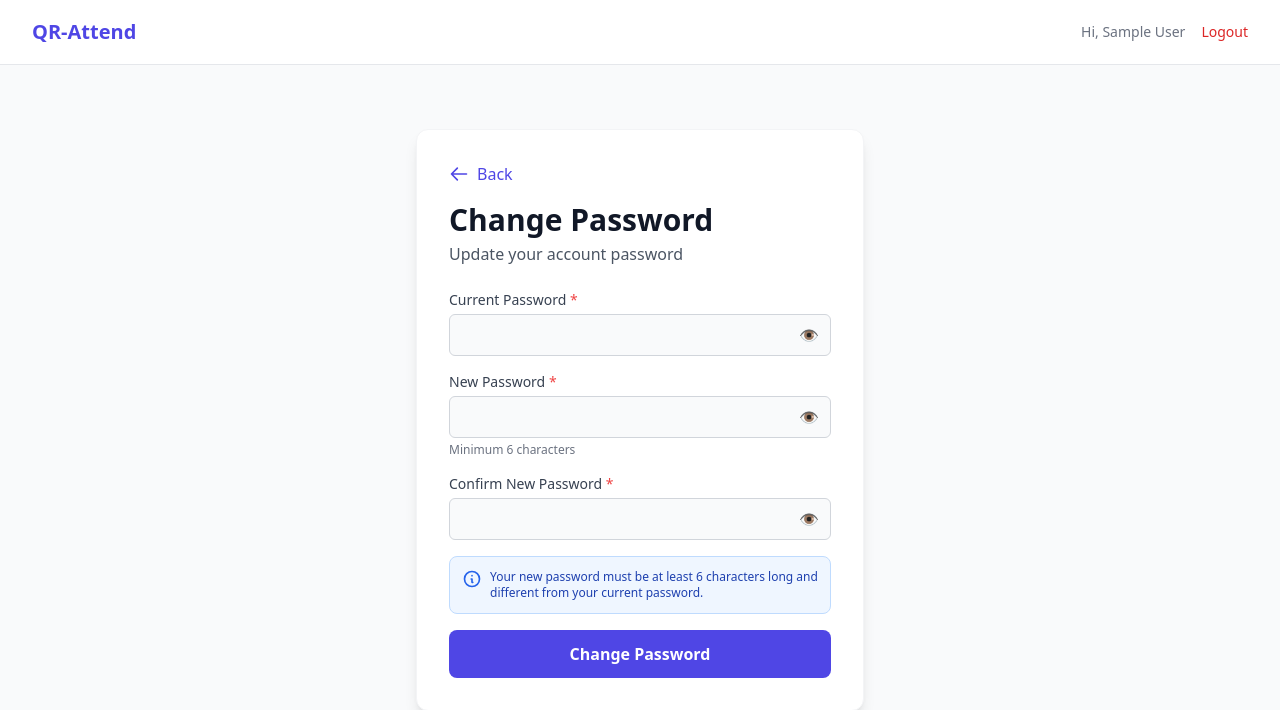
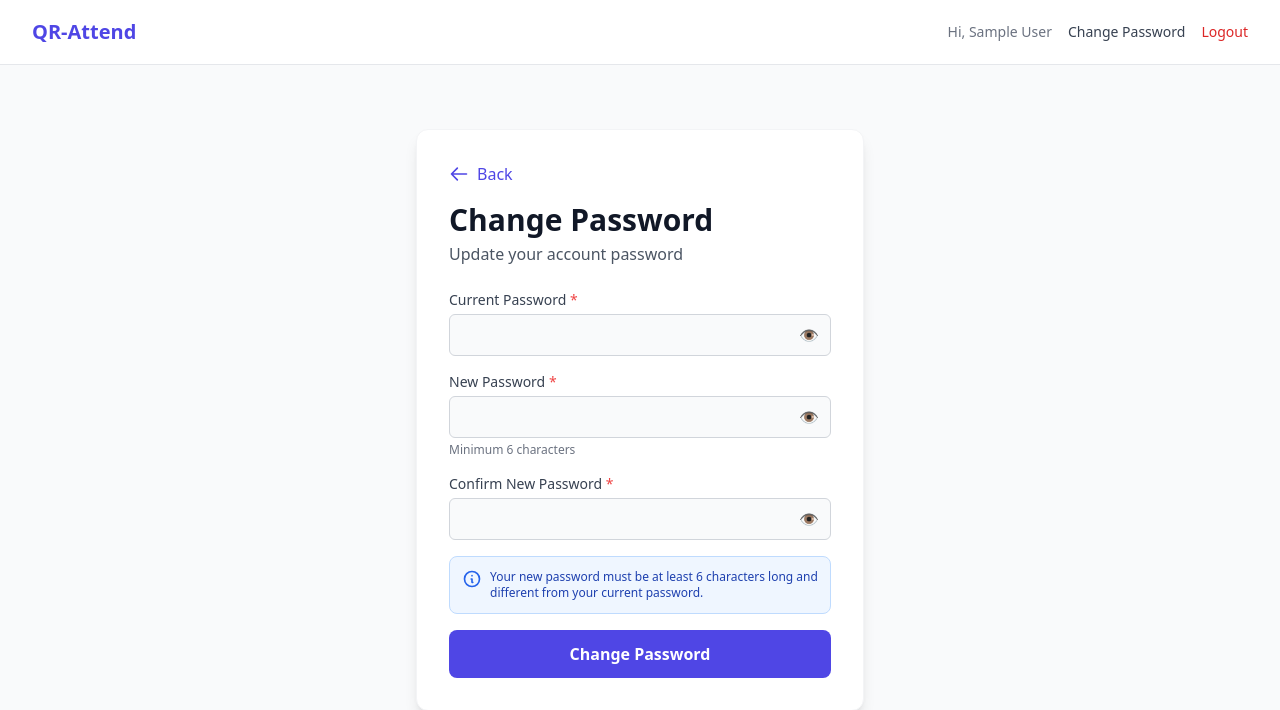
Before and after one commit to 1efferson/QR-ATTENDANCE, a Flask app: page /auth/change-password in a window 1280 px wide. Shown: the top 710 px of the page. Run offline with Flask 3, Linux system fonts and the light colour scheme; the visitor is signed in with stand-in values (Sample User, id 1); some libraries are stand-ins or nearby versions.

Commit message:
Add admin dashboard link to nav for admin users

```diff
--- a/app/templates/base.html
+++ b/app/templates/base.html
@@ -11,26 +11,60 @@
     <nav class="bg-white border-b border-gray-200">
         <div class="max-w-7xl mx-auto px-4 sm:px-6 lg:px-8">
             <div class="flex justify-between h-16">
+
                 <div class="flex items-center">
                     <span class="text-xl font-bold text-indigo-600">QR-Attend</span>
                 </div>
+
                 <div class="flex items-center space-x-4">
                     {% if current_user.is_authenticated %}
-                        <span class="text-sm text-gray-500">Hi, {{ current_user.name }}</span>
-                        <a href="{{ url_for('auth.logout') }}" class="text-sm font-medium text-red-600 hover:text-red-500">Logout</a>
+
+                        <span class="text-sm text-gray-500">
+                            Hi, {{ current_user.name }}
+                        </span>
+
+                        {% if current_user.role == 'admin' %}
+                            <a href="{{ url_for('admin.dashboard') }}"
+                               class="text-sm font-medium text-indigo-600 hover:text-indigo-800 border border-indigo-200 px-3 py-1.5 rounded-lg hover:bg-indigo-50 transition">
+                                Admin Dashboard
+                            </a>
+                        {% endif %}
+
+                        <a href="{{ url_for('auth.change_password') }}"
+                           class="text-sm font-medium text-gray-700 hover:text-indigo-600">
+                            Change Password
+                        </a>
+
+                        <a href="{{ url_for('auth.logout') }}"
+                           class="text-sm font-medium text-red-600 hover:text-red-500">
+                            Logout
+                        </a>
+
                     {% else %}
-                        <a href="{{ url_for('auth.login') }}" class="text-sm font-medium text-gray-700 hover:text-indigo-600">Login</a>
+
+                        <a href="{{ url_for('auth.login') }}"
+                           class="text-sm font-medium text-gray-700 hover:text-indigo-600">
+                            Login
+                        </a>
+
                     {% endif %}
                 </div>
+
             </div>
         </div>
     </nav>
 
     <main class="max-w-7xl mx-auto py-6 sm:px-6 lg:px-8">
+
         {% with messages = get_flashed_messages(with_categories=true) %}
             {% if messages %}
                 {% for category, message in messages %}
-                    <div class="mb-4 p-4 rounded-md {% if category == 'error' %}bg-red-50 text-red-700{% else %}bg-green-50 text-green-700{% endif %}">
+                    <div class="mb-4 p-4 rounded-md
+                        {% if category == 'error' %}
+                            bg-red-50 text-red-700
+                        {% else %}
+                            bg-green-50 text-green-700
+                        {% endif %}">
                         {{ message }}
                     </div>
                 {% endfor %}
@@ -38,6 +72,7 @@
         {% endwith %}
 
         {% block content %}{% endblock %}
+
     </main>
 
 </body>
```
